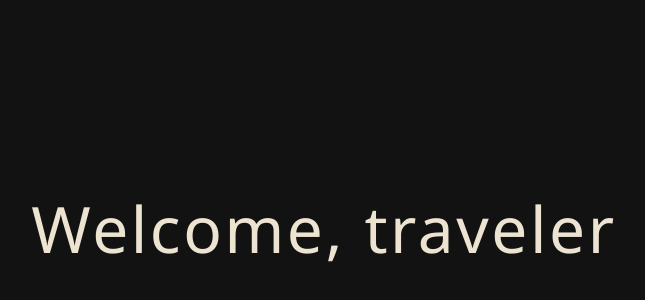
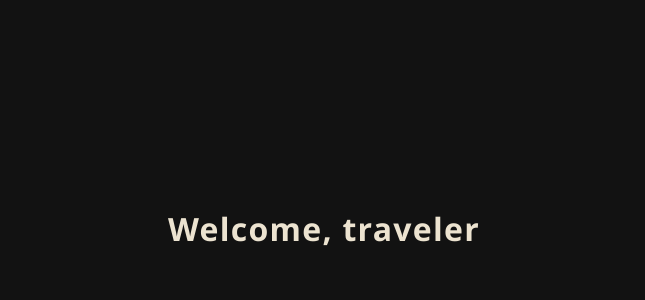
Before and after one commit to ahmetolsen/home, a plain HTML site: page index.html in a window 1280 px wide. Shown: the part 172-472 px from the top of the page, without its empty margins (316-961 px from the left). Drawn offline with Linux system fonts and the light colour scheme.

Commit message:
Update h1 styles in index.html
Changed h1 font-weight to 600 and adjusted font-size.

```diff
--- a/index.html
+++ b/index.html
@@ -18,8 +18,8 @@
       font-family: "Segoe UI", Helvetica, Arial, sans-serif;
     }
     h1 {
-      font-weight: normal;
-      font-size: clamp(2rem, 6vw, 4rem);
+      font-weight: 600;
+      font-size: clamp(1rem, 3vw, 2rem);
       letter-spacing: 0.04em;
       text-align: center;
       padding: 0 16px;
```
